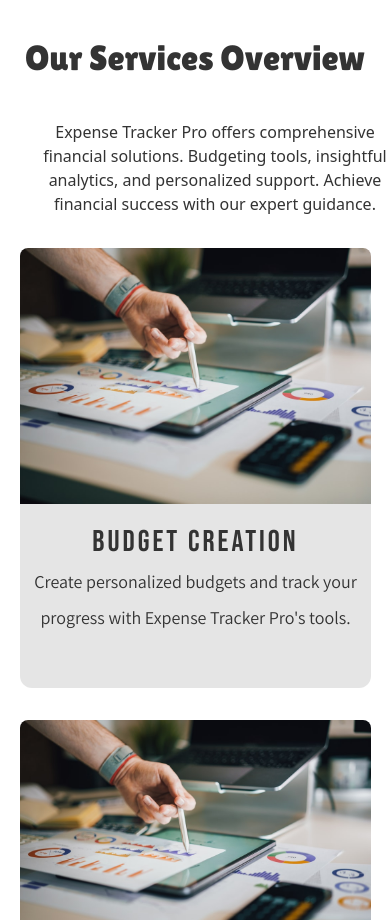
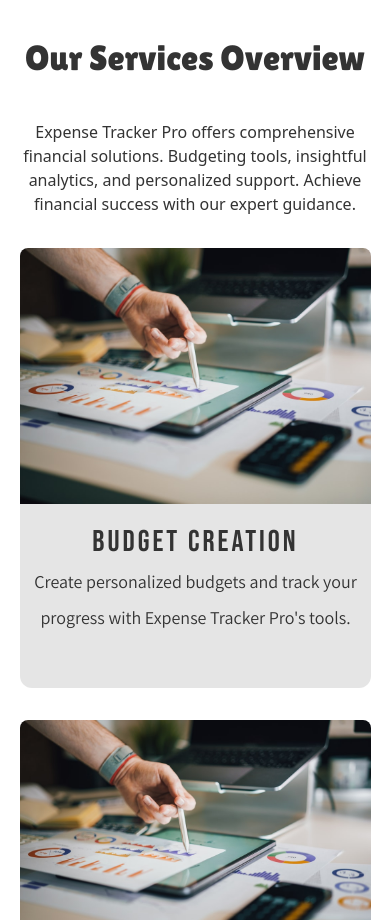
Before and after one commit to Prince-772/Expense-Tracker-Pro-frontend, a React (Vite) app: page / in a window 390 px wide. Shown: the part 2560-3480 px from the top of the page. Built offline with nearby package versions, Linux system fonts and the light colour scheme; no server answers; a web font is replaced by a local one.

Commit message:
Quick fic

```diff
--- a/src/Pages/Home/section3.jsx
+++ b/src/Pages/Home/section3.jsx
@@ -6,8 +6,8 @@
           <div className="left  w-full lg:w-1/2 flex justify-center lg:justify-start">
             <p className="text-[35px] md:text-[48px] lg:text-[56px] md:w-[330px] leading-11 md:leading-15 lg:leading-17 font-[Lilita_One] text-center lg:text-left">Our Services Overview</p>
           </div>
-          <div className="right  w-full lg:w-1/2 flex items-center">
-            <p className="text-base md:text-lg text-center lg:text-left ml-10">Expense Tracker Pro offers comprehensive financial solutions. Budgeting tools, insightful analytics, and personalized support. Achieve financial success with our expert guidance.</p>
+          <div className="right w-full lg:w-1/2 flex items-center">
+            <p className="text-base md:text-lg text-center lg:text-left mx-5 lg:mx-0 lg:ml-10">Expense Tracker Pro offers comprehensive financial solutions. Budgeting tools, insightful analytics, and personalized support. Achieve financial success with our expert guidance.</p>
           </div>
         </div>
 
```
